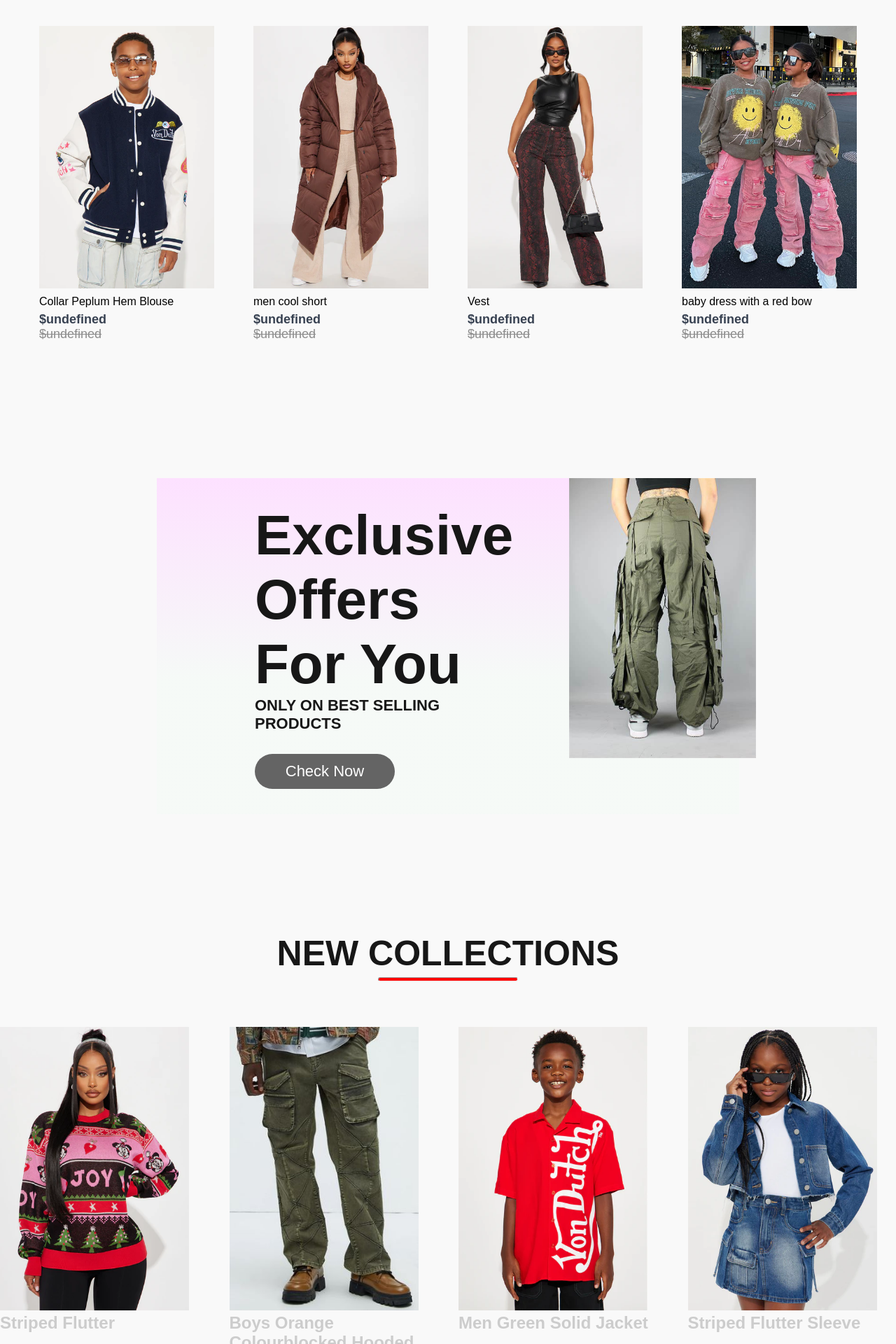
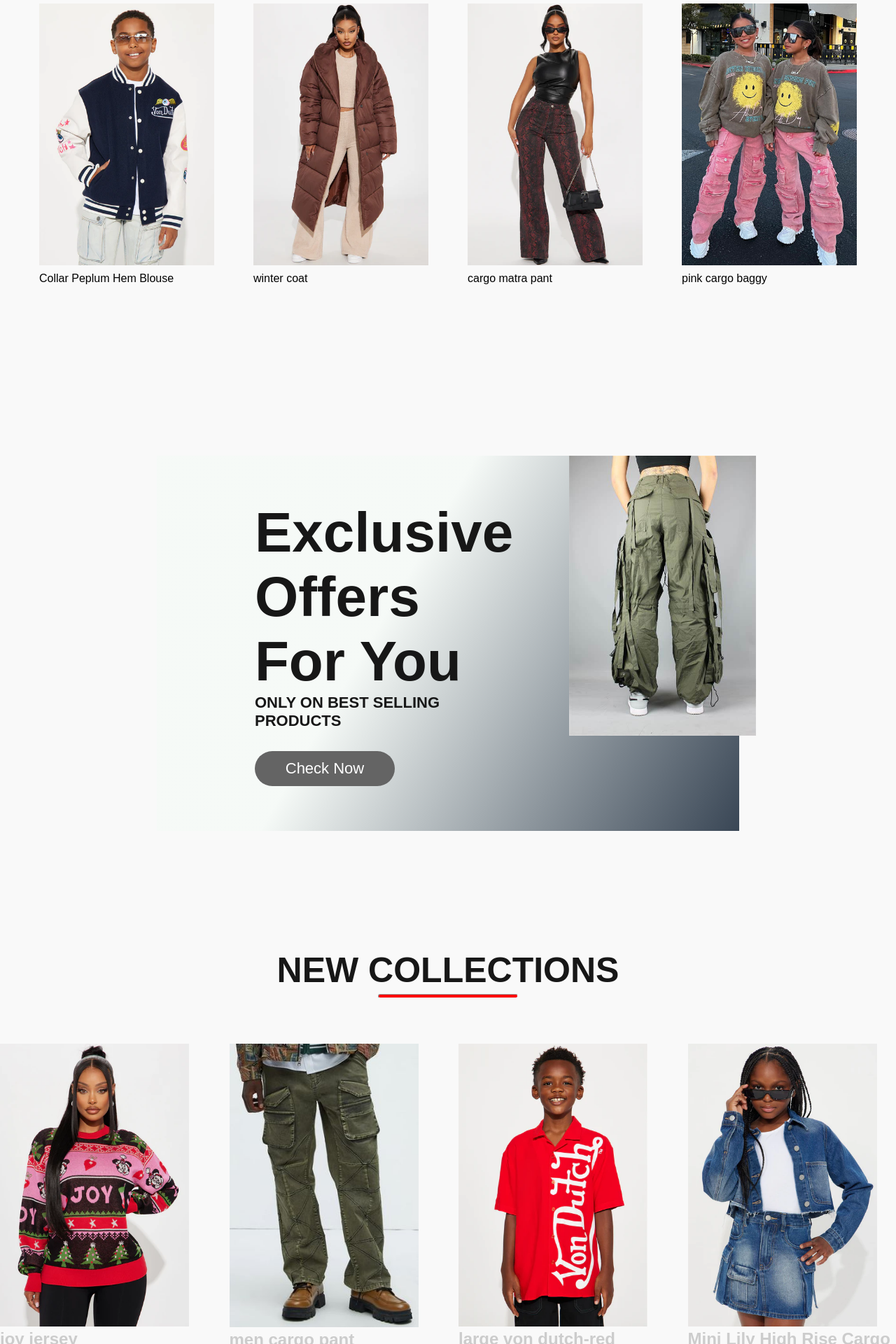
Before and after one commit to GianaTk7/ITProjects, a React (Create React App) app: page / in a window 1280 px wide. Shown: the part 880-2800 px from the top of the page at 70% size. Built offline with nearby package versions, Linux system fonts and the light colour scheme.

Commit message:
homepage

```diff
--- a/src/Components/Assets/data.js
+++ b/src/Components/Assets/data.js
@@ -13,19 +13,19 @@
   },
   {
     id: 2,
-    name: "men cool short",
+    name: "winter coat",
     image: p4_img,
 
   },
   {
     id: 3,
-    name: "Vest",
+    name: "cargo matra pant",
     image: p51_img,
 
   },
   {
     id: 4,
-    name: "baby dress with a  red bow ",
+    name: "pink cargo baggy",
     image: p77_img,
     }
 ];
--- a/src/Components/Assets/new_collections.js
+++ b/src/Components/Assets/new_collections.js
@@ -11,7 +11,7 @@
 let new_collections = [
   {
     id: 12,
-    name: "Striped Flutter",
+    name: "joy jersey",
     image: p60_img,
     new_price: 50.0,
     old_price: 80.5,
@@ -20,7 +20,7 @@
   },
   {
     id: 35,
-    name: "Boys Orange Colourblocked Hooded Sweatshirt",
+    name: "men cargo pant",
     image: p61_img,
     new_price: 85.0,
     old_price: 120.5,
@@ -29,7 +29,7 @@
   },
   {
     id: 14,
-    name: "Men Green Solid Jacket",
+    name: " large von dutch-red",
     image: p62_img,
     new_price: 60.0,
     old_price: 100.5,
@@ -38,16 +38,16 @@
   },
   {
     id: 8,
-    name: "Striped Flutter Sleeve ",
+    name: "Mini Lily High Rise Cargo Jeans - Blue Wash",
     image: p63_img,
     new_price: 100.0,
     old_price: 150.0,
-    size: ["S", "M", "L"], // Example sizes
+    size: ["S", "M", "L"],
     color: ["Pink", "White"], // Example colors
   },
   {
     id: 15,
-    name: "Men Green Solid ",
+    name: "Men cross light pant",
     image: p64_img,
     new_price: 50.0,
     old_price: 80.5,
@@ -56,7 +56,7 @@
   },
   {
     id: 2,
-    name: "Striped Flutter Blouse",
+    name: "Mini Billie Jacket - Pink ",
     image: p65_img,
     new_price: 85.0,
     old_price: 120.5,
@@ -65,7 +65,7 @@
   },
   {
     id: 17,
-    name: "Men Green Solid t",
+    name: "animation lA jersey",
     image: p66_img,
     new_price: 60.0,
     old_price: 100.5,
@@ -74,7 +74,7 @@
   },
   {
     id: 28,
-    name: "Boys Orange ",
+    name: "Feels Like Fall Sherpa Shacket",
     image: p67_img,
     new_price: 100.0,
     old_price: 150.0,
--- a/src/Components/Hero/Hero.css
+++ b/src/Components/Hero/Hero.css
@@ -62,8 +62,11 @@
 
 .hero-left h2,
 .hero-left p,
-.hero-hand-icon img,
 .hero-button {
+    animation: slide-in 5.5s ease-out forwards;
+    animation-delay: 2.5s
+}
+.hero-hand-icon img{
     animation: slide-in 5.5s ease-out forwards;
     animation-delay: 2.5s
 }
@@ -138,16 +141,48 @@
     display: flex;
     align-items: center;
     justify-content: center;
+}
 
-}
 .picture-div {
     width: 80%;
     box-shadow: 0 -10px 50px rgba(0, 0, 0, 0.2);
     border-radius: 10px;
+    position: relative;
 }
 
 #picture {
-    width: 80%;
-    height: auto;
+    width: 90%;
+    max-height: 570px;
+    object-fit: cover;
+    margin: auto;
     display: block;
+    border-radius: 10px;
+    animation: pop-animation 2s ease-in-out infinite;
+    transition: transform 0.6s ease-in-out;
 }
+
+@keyframes pop-out {
+    0% {
+        transform: scale(1);
+    }
+    50% {
+        transform: scale(1.2);
+    }
+    100% {
+        transform: scale(1);
+    }
+}
+
+@keyframes pop-back {
+    from {
+        transform: scale(1.2);
+    }
+    to {
+        transform: scale(1);
+    }
+}
+
+
+.picture-div:hover #picture {
+    animation: pop-out 0.6s ease-in-out forwards;
+}
--- a/src/Components/Locationstrack/track.css
+++ b/src/Components/Locationstrack/track.css
@@ -7,7 +7,7 @@
     width: 100%;
     height: 290px;
 background: #f9f9f9;
-    margin-top: 90px;
+    margin-top: 50px;
     display: flex;
     align-items: center;
     justify-content: center;
--- a/src/Components/NewsLetters/Newsletter.css
+++ b/src/Components/NewsLetters/Newsletter.css
@@ -7,16 +7,16 @@
 
 .Newsletter {
     width: 65%;
-    height: 40vh;
+    height: 50vh;
     display: flex;
     flex-direction: column;
     align-items: center;
     justify-content: center;
     margin: auto;
     padding: 0px 140px;
-    margin-top: 110px;
+    margin-top: 80px;
     margin-bottom: 50px;
-    background: linear-gradient(180deg, #fde1ff 0%, #e1ffea22 60%);
+    background: linear-gradient(300deg, #394655 0%, #333d3622 60%);
     gap: 30px;
 }
 
--- a/src/Components/Offers/Offer.css
+++ b/src/Components/Offers/Offer.css
@@ -4,13 +4,14 @@
     box-sizing: border-box;
 }
 .Offers{
-    width: 65%;
-    height: 60vh;
-    margin: auto;
-    display: flex;
-    padding: 0px  140px;
-    margin-top: 80px;
-    background: linear-gradient(180deg, #fde1ff 0%, #e1ffea22 60%);
+        width: 65%;
+        height: 67vh;
+        margin: auto;
+        display: flex;
+        padding: 0px 140px;
+        margin-top: 80px;
+        background: linear-gradient(300deg, #394655 0%, #e1ffea22 60%);
+        box-sizing: border-box;
 }
 #pants{
     height: 400px;
--- a/src/Components/TrackDelivery/Trackdelivery.css
+++ b/src/Components/TrackDelivery/Trackdelivery.css
@@ -5,7 +5,6 @@
 }
 .Trackdelivery{
     width: 100%;
-    margin-top: 50px;
 }
 .trackdelivery{
     width: 50%;
@@ -16,4 +15,5 @@
     margin-left: 20px;
     width: 80%;
     height: 600px;
+
 }
--- a/src/Pages/OnStore.jsx
+++ b/src/Pages/OnStore.jsx
@@ -23,8 +23,7 @@
             id={item.id}
             name={item.name}
             image={item.image}
-            new_price={`$${item.new_price}`}
-            old_price={`$${item.old_price}`}
+
             onImageClick={handleImageClick} p
           />
         ))}
```
